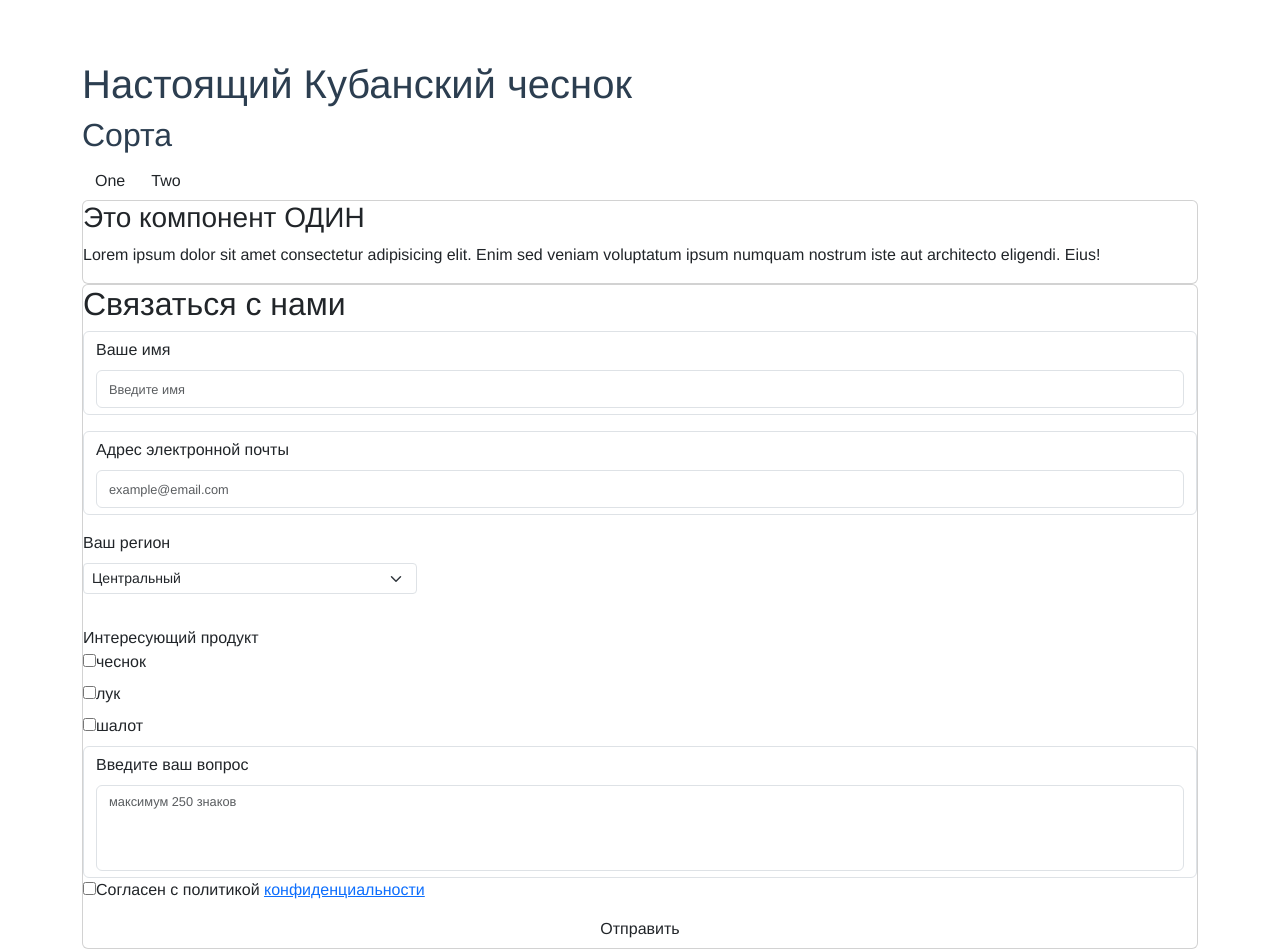
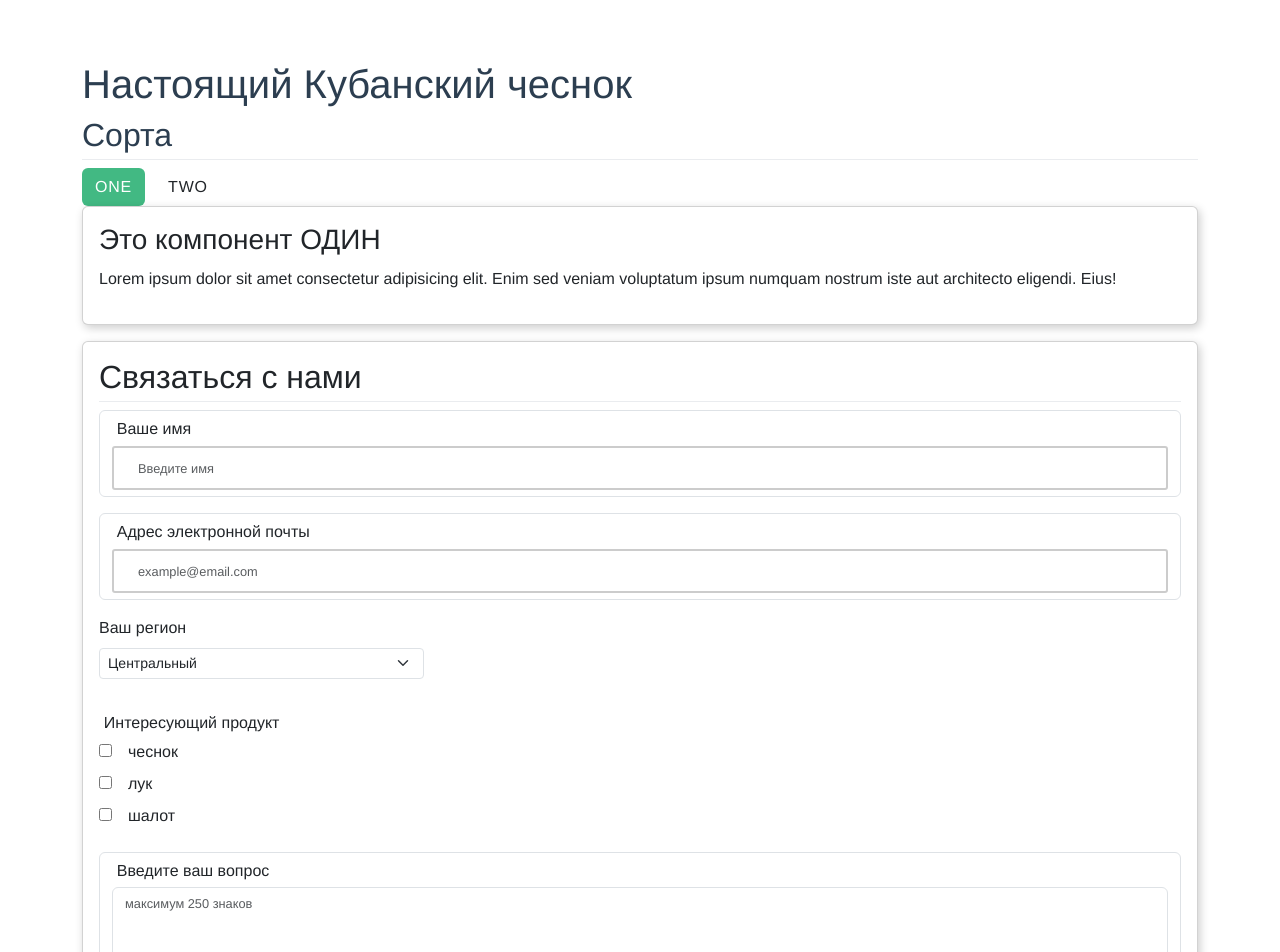
Before and after one commit to Yuthala/kub-garlic, a Vue app: page / in a window 1280 px wide. Shown: the top 952 px of the page. Built offline with nearby package versions, Linux system fonts and the light colour scheme; no server answers.

Commit message:
loader added

```diff
--- a/public/index.html
+++ b/public/index.html
@@ -5,9 +5,12 @@
     <meta http-equiv="X-UA-Compatible" content="IE=edge">
     <meta name="viewport" content="width=device-width,initial-scale=1.0">
     <link rel="icon" href="<%= BASE_URL %>favicon.ico">
+
+    <link rel="stylesheet" href="theme.css" />
     	<!--Font Awesome-->
 	  <link rel="stylesheet" href="https://cdnjs.cloudflare.com/ajax/libs/font-awesome/6.6.0/css/all.min.css">
     <link rel="stylesheet" href="	https://cdn.jsdelivr.net/npm/bootstrap@5.3.3/dist/css/bootstrap.min.css">
+
     <title>Кубанский чеснок</title>
   </head>
   <body>
--- /dev/null
+++ b/public/theme.css
@@ -0,0 +1,396 @@
+@import url('https://fonts.googleapis.com/css2?family=Inter:wght@400;500;600&display=swap');
+
+* {
+    box-sizing: border-box;
+}
+
+body {
+    font-family: Inter, Roboto, Oxygen, Fira Sans, Helvetica Neue, sans-serif;
+    -webkit-font-smoothing: antialiased;
+    -moz-osx-font-smoothing: grayscale;
+    font-size: 16px;
+    color: #2c3e50;
+    background: #2c3e50;
+}
+
+hr {
+    margin: 1rem 0;
+}
+
+strong,
+.bold {
+    font-weight: 500;
+}
+
+ol,
+p,
+ul {
+    line-height: 1.7;
+}
+
+a {
+    color: #3eaf7c;
+    font-weight: 500;
+    text-decoration: none;
+}
+
+h1,
+h2,
+h3,
+h4,
+h5,
+h6 {
+    font-weight: 500;
+    line-height: 1.45;
+}
+
+h1 {
+    font-size: 2.2rem;
+    font-weight: 600;
+}
+
+h2 {
+    font-size: 1.65rem;
+    padding-bottom: 0.3rem;
+    border-bottom: 1px solid #eaecef;
+}
+
+h3 {
+    font-size: 1.35rem;
+}
+
+.primary {
+	color: #42b983;
+}
+
+.danger {
+	color: #e53935;
+}
+
+.btn {
+    color: #42b983;
+    position: relative;
+    place-content: center;
+    place-items: center;
+    width: fit-content;
+    border-radius: 99px;
+    letter-spacing: 0.05em;
+    border: 1px solid #42b983;
+    text-decoration: none;
+    text-transform: uppercase;
+    margin-right: 10px;
+    padding: 0.5rem 1.5rem;
+    white-space: nowrap;
+    font-weight: 700;
+    outline: none;
+    background: #fff;
+    transition: all 0.22s;
+}
+
+.btn:hover {
+    cursor: pointer;
+    opacity: 0.8;
+}
+
+.btn:disabled {
+    cursor: not-allowed;
+    opacity: 1!important;
+    background: #eee!important;
+    border-color: #ddd!important;
+    color: #999!important;
+}
+
+.btn:active {
+    box-shadow: inset 1px 1px 1px rgba(0, 0, 0, 0.3);
+}
+
+.btn.primary {
+    background: #42b983;
+    color: #fff;
+}
+
+.btn.danger {
+    background: #e53935;
+    color: #fff;
+    border-color: #e53935;
+}
+
+.btn.warning {
+    background: #c25205;
+    color: #fff;
+    border-color: #c25205;
+}
+
+.container {
+    margin: 0 auto;
+    max-width: 1000px;
+}
+
+.container.with-nav {
+    margin-top: 70px;
+}
+
+.pt-2 {
+    padding-top: 2rem;
+}
+
+.pt-1 {
+    padding-top: 1rem;
+}
+
+.pt-5 {
+    padding-top: 5rem;
+}
+
+.form-control {
+    position: relative;
+    margin-bottom: 0.5rem;
+}
+
+.form-control input,
+.form-control select {
+    margin: 0;
+    outline: none;
+    border: 2px solid #ccc;
+    display: block;
+    width: 100%;
+    color: #2c3e50;
+    padding: 0.5rem 1.5rem;
+    border-radius: 3px;
+    font-size: 1rem;
+}
+
+.form-control small {
+    color: #e53935;
+}
+
+.form-control.invalid input {
+    border-color: #e53935;
+}
+
+.form-checkbox {
+    margin-bottom: 1rem;
+}
+
+.form-checkbox .label {
+    display: block;
+    margin: 0 0 0.3rem 0.3rem;
+    font-weight: 500;
+}
+
+.form-checkbox .checkbox input {
+    margin-right: 1rem;
+}
+
+.form-control label {
+    display: block;
+    margin: 0 0 0.3rem 0.3rem;
+    font-weight: 500;
+}
+
+.form-control input:active,
+.form-control input:focus {
+    transition: border 0.22s;
+    border: 2px solid #42b983;
+}
+
+.card {
+    overflow: hidden;
+    padding: 1rem;
+    margin-bottom: 1rem;
+    border-radius: 10px;
+    box-shadow: 2px 3px 10px rgba(0, 0, 0, 0.2);
+    background: #fff;
+}
+
+.card.marked {
+    border: 4px solid #42b983;
+}
+
+.card.center {
+    display: flex;
+    flex-direction: column;
+    align-items: center;
+}
+
+.list {
+    margin: 0;
+    padding: 0;
+    list-style: none;
+}
+
+.list-item {
+    display: flex;
+    align-items: center;
+    justify-content: space-between;
+    padding: 0.5rem 0;
+    transition: .22s all;
+    text-overflow: ellipsis;
+    white-space: nowrap;
+    overflow: hidden;
+}
+
+.list-item:hover {
+    background: #eee;
+}
+
+.alert {
+    padding: 1rem 1.5rem;
+    border-left-width: .5rem;
+    border-left-style: solid;
+    margin: 1rem 0;
+    position: relative;
+    border-bottom-right-radius: 2px;
+    border-top-right-radius: 2px;
+}
+
+.alert.primary {
+    border-color: #42b983;
+    background-color: #f8f8f8;
+}
+
+.alert.danger {
+    border-color: #e53935;
+    background-color: #f8f8f8;
+}
+
+.alert.warning {
+    border-color: #c25205;
+    background-color: #f8f8f8;
+}
+
+.alert p {
+    color: #222;
+    line-height: 1.7;
+}
+
+.alert-title {
+    text-transform: uppercase;
+    font-weight: 600;
+    margin-bottom: -.4rem;
+    color: #222;
+}
+
+.modal {
+    position: fixed;
+    top: 60px;
+    width: 600px;
+    padding: 1rem;
+    background: #fff;
+    z-index: 1000;
+    left: 50%;
+    border-radius: 10px;
+    transform: translateX(-50%);
+    box-shadow: 2px 3px 10px rgba(0, 0, 0, 0.2);
+}
+
+.modal-backdrop {
+    position: fixed;
+    top: 0;
+    right: 0;
+    left: 0;
+    bottom: 0;
+    background: rgba(0, 0, 0, .35);
+}
+
+
+
+
+
+.loader {
+    font-size: 10px;
+    margin: 50px auto;
+    text-indent: -9999em;
+    width: 11em;
+    height: 11em;
+    border-radius: 50%;
+    background: #ffffff;
+    background: -moz-linear-gradient(left, #ffffff 10%, rgba(255, 255, 255, 0) 42%);
+    background: -webkit-linear-gradient(left, #ffffff 10%, rgba(255, 255, 255, 0) 42%);
+    background: -o-linear-gradient(left, #ffffff 10%, rgba(255, 255, 255, 0) 42%);
+    background: -ms-linear-gradient(left, #ffffff 10%, rgba(255, 255, 255, 0) 42%);
+    background: linear-gradient(to right, #ffffff 10%, rgba(255, 255, 255, 0) 42%);
+    position: relative;
+    -webkit-animation: load3 1.4s infinite linear;
+    animation: load3 1.4s infinite linear;
+    -webkit-transform: translateZ(0);
+    -ms-transform: translateZ(0);
+    transform: translateZ(0);
+}
+.loader:before {
+    width: 50%;
+    height: 50%;
+    background: #ffffff;
+    border-radius: 100% 0 0 0;
+    position: absolute;
+    top: 0;
+    left: 0;
+    content: '';
+}
+.loader:after {
+    background: #2c3e50;
+    width: 75%;
+    height: 75%;
+    border-radius: 50%;
+    content: '';
+    margin: auto;
+    position: absolute;
+    top: 0;
+    left: 0;
+    bottom: 0;
+    right: 0;
+}
+@-webkit-keyframes load3 {
+    0% {
+        -webkit-transform: rotate(0deg);
+        transform: rotate(0deg);
+    }
+    100% {
+        -webkit-transform: rotate(360deg);
+        transform: rotate(360deg);
+    }
+}
+@keyframes load3 {
+    0% {
+        -webkit-transform: rotate(0deg);
+        transform: rotate(0deg);
+    }
+    100% {
+        -webkit-transform: rotate(360deg);
+        transform: rotate(360deg);
+    }
+}
+
+.navbar {
+    display: flex;
+    padding: 0 2rem;
+    justify-content: space-between;
+    align-items: center;
+    position: fixed;
+    z-index: 20;
+    top: 0;
+    left: 0;
+    right: 0;
+    height: 56px;
+    background-color: #fff;
+    box-sizing: border-box;
+    border-bottom: 1px solid #eaecef;
+}
+
+.navbar-menu {
+    list-style: none;
+    display: flex;
+}
+
+.navbar-menu li {
+    margin-right: 2rem;
+}
+
+.navbar-menu li a {
+    color: #2c3e50;
+    text-decoration: none;
+}
+
+.navbar-menu li a:hover, .navbar-menu li a.active {
+    border-bottom: 2px solid #3eaf7c;
+}
--- a/src/App.vue
+++ b/src/App.vue
@@ -49,4 +49,5 @@ textarea {
 select.form-select {
   width: 30%;
 }
+
 </style>
--- /dev/null
+++ b/src/AppLoader.vue
@@ -0,0 +1,8 @@
+<template>
+	<div class="loader">Loading...</div>
+</template>
+
+<script></script>
+
+<style scoped>
+</style>
--- a/src/components/AppFormDB.vue
+++ b/src/components/AppFormDB.vue
@@ -11,7 +11,10 @@
 			<button class="btn btn-success" :disabled="name.length === 0" >Отправить запрос</button>
 		</form>
 
+	<app-loader v-if="loading"></app-loader>
+
 	<app-sort-list
+		v-else
 		:sort="sort"
 		@load="loadSort"
 	></app-sort-list>
@@ -20,12 +23,15 @@
 
 <script>
 import AppSortList from './../AppSortList.vue'
+import AppLoader from './../AppLoader.vue'
 import axios from 'axios'
+
 export default {
 	data() {
 		return {
 			name: '',
-			sort: []
+			sort: [],
+			loading: false
 		}
 	},
 	mounted() {
@@ -66,13 +72,16 @@ export default {
 					...data[key]
 				}
 			})
+			this.loading = false
+
 			} catch(e){
+				this.loading = false
 				console.log(e.message)
 			}
 
 		}
 	},
-	components: {AppSortList}
+	components: {AppSortList, AppLoader}
 }
 </script>
 
```
